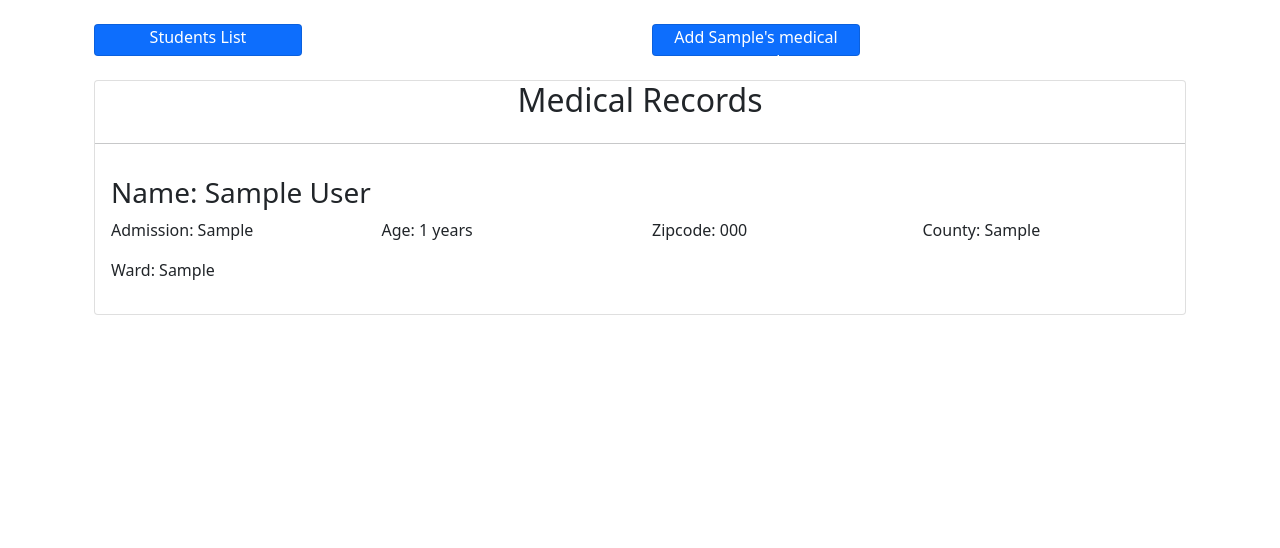
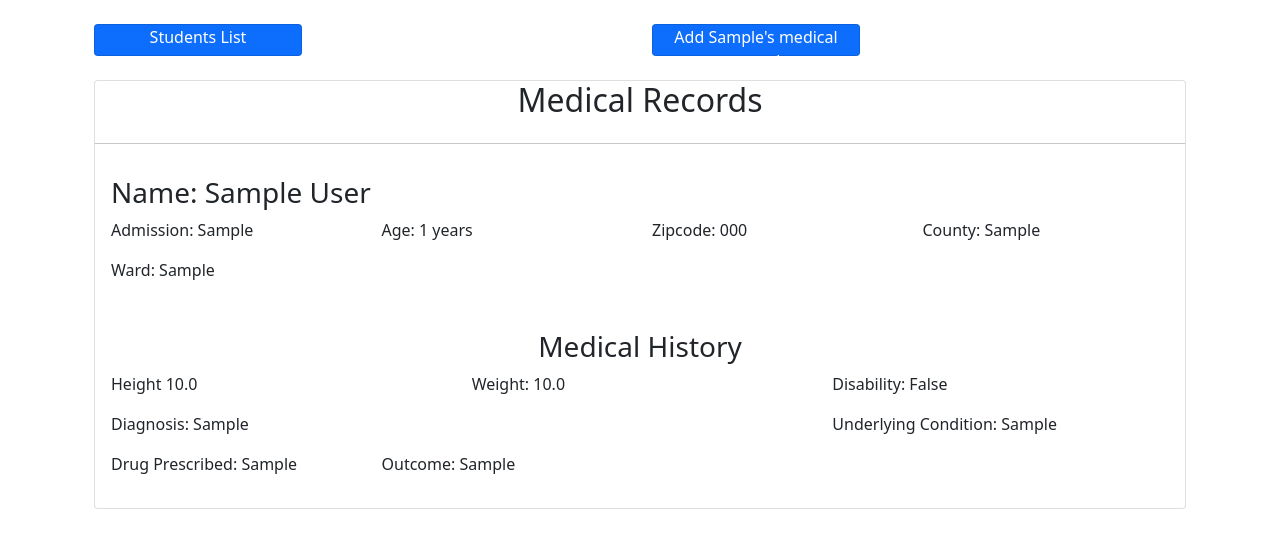
Before and after one commit to oumao/mastereg, a Flask app: page /student/1 in a window 1280 px wide. Shown: the top 548 px of the page. Run offline with Flask 2, Linux system fonts and the light colour scheme; a user stored in the database is signed in; tables that the repository leaves empty hold one stand-in row (values such as "Sample post").

Commit message:
Added Medical History

```diff
--- a/repomas/templates/student/student_details.html
+++ b/repomas/templates/student/student_details.html
@@ -23,6 +23,24 @@
                 <p class="col-3">Ward: {{ student.county }}</p>
             </div>
         </div>
+         <div class="card-body">
+            <h3 class="card-title  text-center">Medical History</h3>
+            {% for medrec in medrecs %}
+             <div class="row">
+                 <p class="col-4">Height {{ medrec.height}}</p>
+                 <p class="col-4">Weight: {{ medrec.weight }}</p>
+                 <p class="col-4">Disability: {{ medrec.disabled }}</p>
+             </div>
+            <div class="row">
+                 <p class="col-8">Diagnosis: {{ medrec.diagnosis }}</p>
+                 <p class="col-4">Underlying Condition: {{ medrec.underlying }}</p>
+            </div>
+            <div class="row">
+                 <p class="col-3">Drug Prescribed: {{ medrec.drug }} </p>
+                 <p class="col-3">Outcome: {{ medrec.outcome }}</p>
+             </div>
+            {% endfor %}
+         </div>
     </div>
 </div>
 {% endblock %}
```
